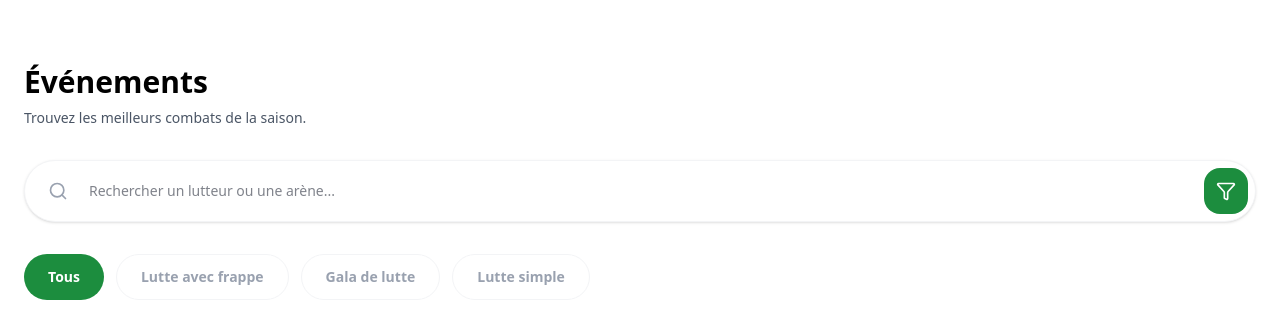
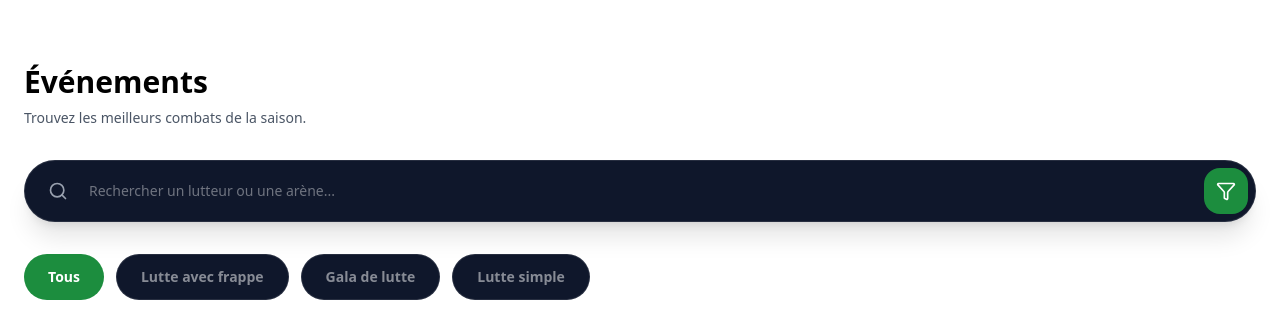
Before and after one commit to mamadouamadousylla-afk/J-lSaPlace, a Next.js app: page /evenements in a window 1280 px wide. Shown: the top 330 px of the page. Built offline with nearby package versions, Linux system fonts and the light colour scheme; grey boxes are pictures that could not be loaded.

Commit message:
Implement category filtering and fix search visibility on Events page

```diff
--- a/src/app/evenements/page.tsx
+++ b/src/app/evenements/page.tsx
@@ -14,7 +14,8 @@ const allEvents = [
         location: "Arène Nationale, Dakar",
         price: 5000,
         imageUrl: "/hero-combat.png",
-        status: "disponible" as const
+        status: "disponible" as const,
+        category: "Lutte avec frappe"
     },
     {
         id: "2",
@@ -23,7 +24,8 @@ const allEvents = [
         location: "Arène Nationale, Dakar",
         price: 3000,
         imageUrl: "https://images.unsplash.com/photo-1555597673-b21d5c935865?auto=format&fit=crop&q=80&w=400",
-        status: "presque-complet" as const
+        status: "presque-complet" as const,
+        category: "Lutte avec frappe"
     },
     {
         id: "3",
@@ -32,7 +34,8 @@ const allEvents = [
         location: "Grand Stade de Mbour",
         price: 2500,
         imageUrl: "https://images.unsplash.com/photo-1599447421416-3414500d18a5?auto=format&fit=crop&q=80&w=400",
-        status: "disponible" as const
+        status: "disponible" as const,
+        category: "Gala de lutte"
     },
     {
         id: "4",
@@ -41,16 +44,20 @@ const allEvents = [
         location: "Arène Nationale, Dakar",
         price: 4000,
         imageUrl: "https://images.unsplash.com/photo-1542332213-31f87348057f?auto=format&fit=crop&q=80&w=400",
-        status: "disponible" as const
+        status: "disponible" as const,
+        category: "Lutte simple"
     }
 ]
 
 export default function EventsList() {
     const [search, setSearch] = useState("")
+    const [activeCategory, setActiveCategory] = useState("Tous")
 
-    const filteredEvents = allEvents.filter(e =>
-        e.title.toLowerCase().includes(search.toLowerCase())
-    )
+    const filteredEvents = allEvents.filter(e => {
+        const matchesSearch = e.title.toLowerCase().includes(search.toLowerCase())
+        const matchesCategory = activeCategory === "Tous" || e.category === activeCategory
+        return matchesSearch && matchesCategory
+    })
 
     return (
         <div className="flex flex-col min-h-screen bg-white p-6 pt-16 pb-32 space-y-8">
@@ -69,7 +76,7 @@ export default function EventsList() {
                     placeholder="Rechercher un lutteur ou une arène..."
                     value={search}
                     onChange={(e) => setSearch(e.target.value)}
-                    className="w-full pl-16 pr-6 py-5 rounded-[2rem] bg-white dark:bg-gray-900 border border-gray-100 dark:border-gray-800 focus:outline-none focus:ring-2 focus:ring-primary/20 shadow-sm text-sm"
+                    className="w-full pl-16 pr-6 py-5 rounded-[2rem] bg-slate-900 border border-white/10 focus:outline-none focus:ring-2 focus:ring-primary/20 shadow-xl text-white placeholder:text-white/40 text-sm"
                 />
                 <button className="absolute inset-y-2 right-2 p-3 rounded-2xl bg-primary text-white">
                     <Filter className="w-5 h-5" />
@@ -78,12 +85,13 @@ export default function EventsList() {
 
             {/* Categories / Tabs */}
             <div className="flex gap-3 overflow-x-auto no-scrollbar -mx-6 px-6">
-                {["Tous", "Lutte avec frappe", "Gala de lutte", "Lutte simple"].map((tab, i) => (
+                {["Tous", "Lutte avec frappe", "Gala de lutte", "Lutte simple"].map((tab) => (
                     <button
                         key={tab}
+                        onClick={() => setActiveCategory(tab)}
                         className={cn(
                             "px-6 py-3 rounded-full text-sm font-bold whitespace-nowrap transition-all",
-                            i === 0 ? "bg-primary text-white" : "bg-white dark:bg-gray-900 text-gray-400 border border-gray-100 dark:border-gray-800"
+                            activeCategory === tab ? "bg-primary text-white" : "bg-slate-900 text-white/50 border border-white/10"
                         )}
                     >
                         {tab}
```
